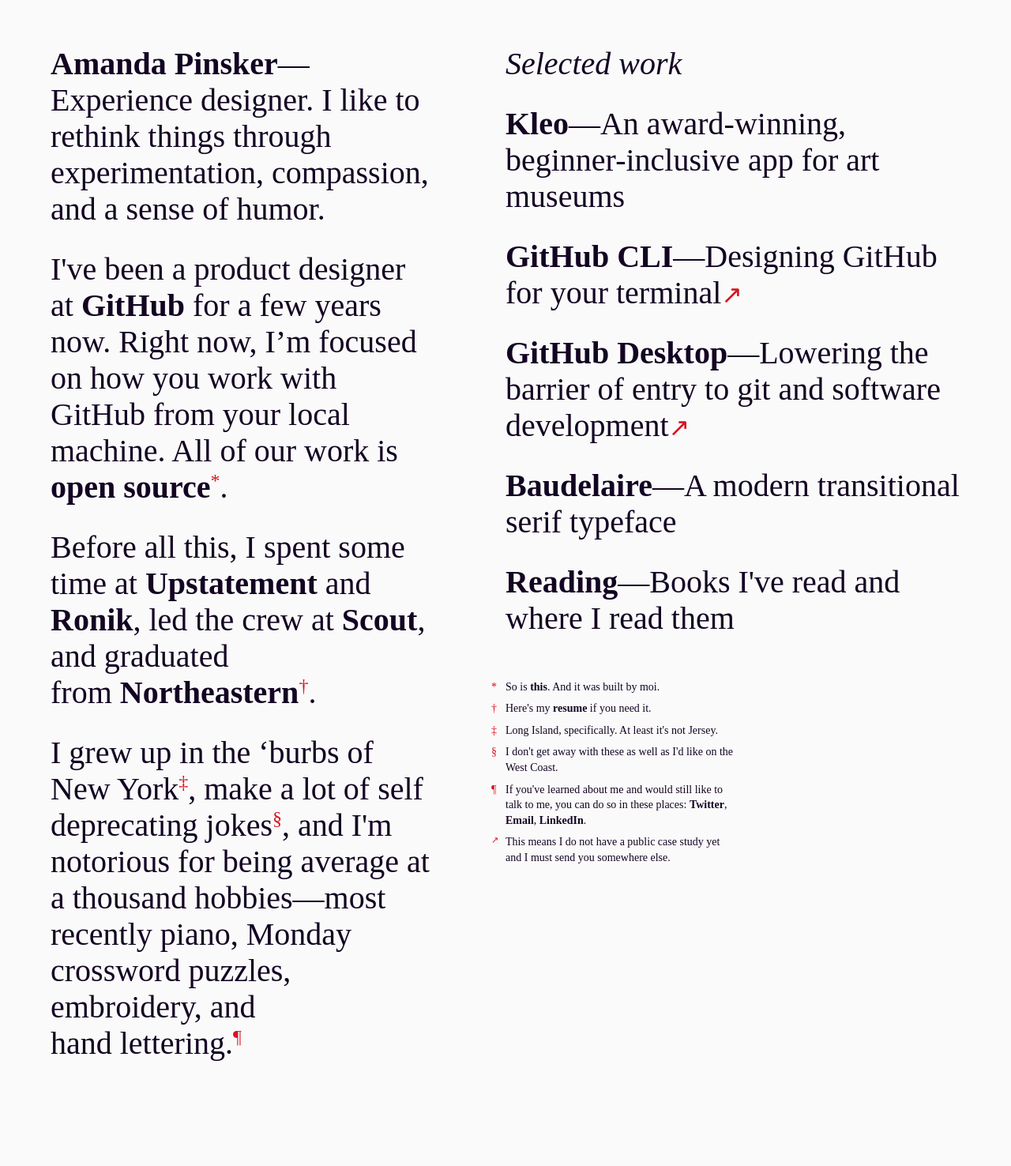
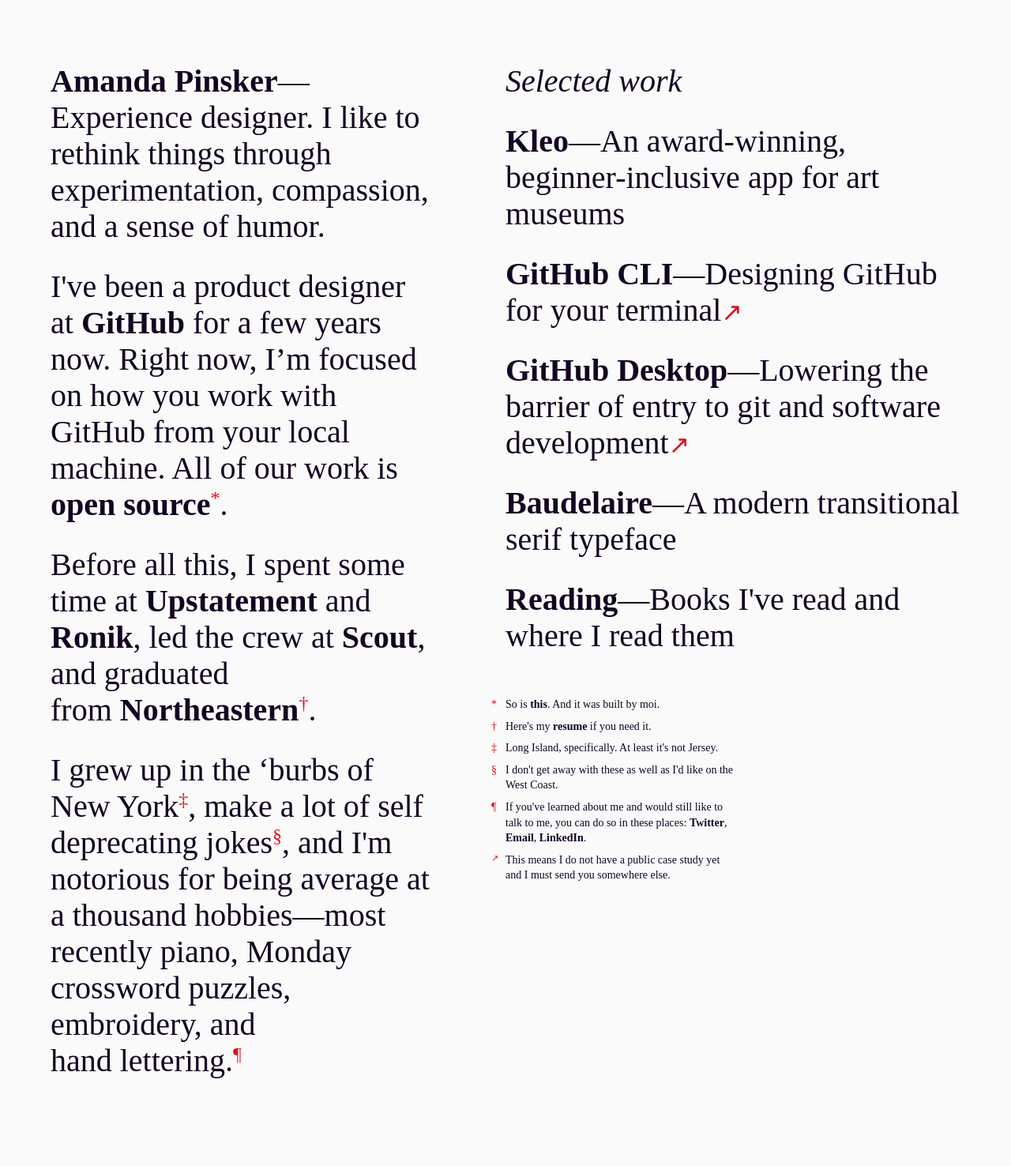
Before and after one commit to ampinsk/ampinsk.github.io, a Jekyll site: the page built from index.html, in a window 1280 px wide. Shown: the whole page at 79% size. Built offline with Jekyll 4.4.1, drawn with Linux system fonts in a browser that asks for light colours; some web fonts are replaced; before the commit the page ends 1431 px from its top, so only the background shows below that.

Commit message:
responsive tweaking

```diff
--- a/_sass/_home.scss
+++ b/_sass/_home.scss
@@ -3,8 +3,8 @@
 // Base home styles
 
 .home {
-  padding: 5% 0;
-  font-size: $primary-font-size;
+  margin: 80px 0;
+  font-size: 36px;
   line-height: 1.15;
   display: flex;
   justify-content: space-between;
@@ -12,6 +12,7 @@
 
   @include mq($tablet) {
     flex-direction: row;
+    font-size: $primary-font-size;
   }
 
   a {
@@ -92,7 +93,6 @@
   font-size: $f4;
   padding-left: 5px;
   padding-top: 24px;
-  margin-bottom: 80px;
   border-top: 1px solid $foreground;
 
   @include mq($tablet) {
@@ -110,7 +110,6 @@
   grid-column-gap: 8px;
   grid-row-gap: 8px;
   align-items: start;
-
 }
 
 // Projects
--- a/_sass/_project.scss
+++ b/_sass/_project.scss
@@ -1,15 +1,17 @@
 .case-study .project-intro {
-  margin: 120px 0 80px;
+  margin: 80px 0 60px;
   width: 100%;
   display: flex;
   justify-content: space-between;
-  font-size: 72px;
+  font-size: 48px;
   line-height: 1;
   flex-direction: column;
 
   @include mq($tablet) {
+    margin: 120px 0 80px;
     flex-direction: row;
     align-items: flex-end;
+    font-size: 72px;
   }
 
   .back {
@@ -60,6 +62,7 @@
     font-size: 48px;
     margin-top: 52px;
     font-weight: 400;
+    line-height: 1.05;
   }
 
   h3 {
```
